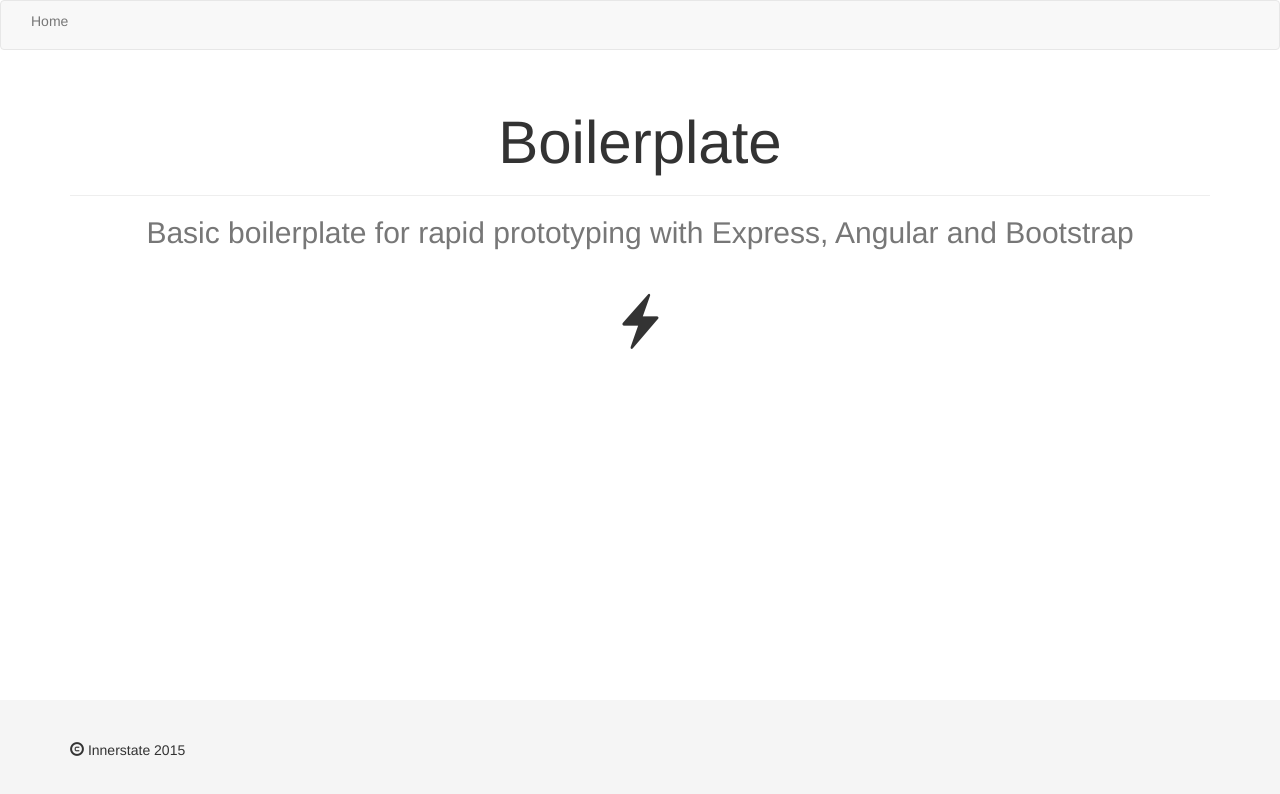
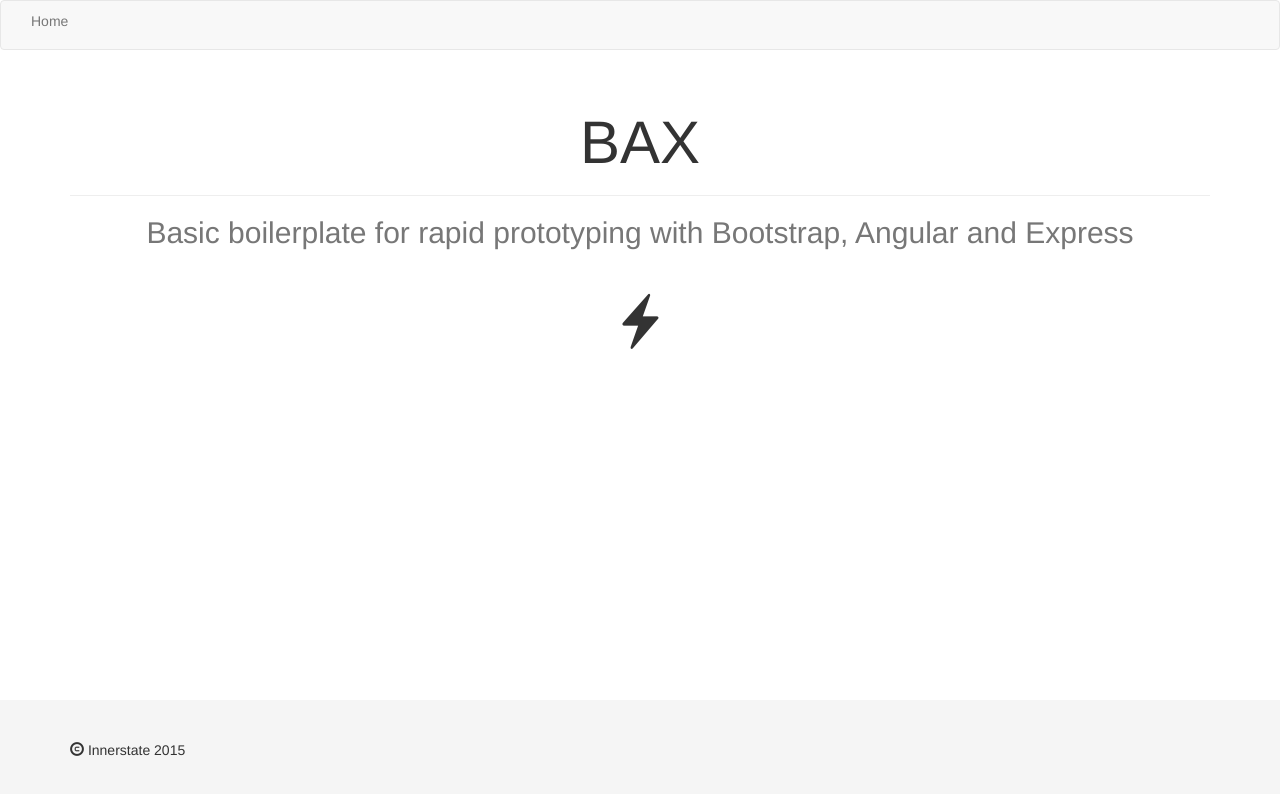
Before and after one commit to bodhisatva/whee, a website: page app/views/index.html in a window 1280 px wide. Drawn offline with nearby package versions, Linux system fonts and the light colour scheme; some packages are replaced by stand-ins of ours; files whose address does not match are found by name.

Commit message:
renamed project

```diff
--- a/app/router/main.js
+++ b/app/router/main.js
@@ -3,7 +3,7 @@ var router = express.Router();
 var path = require('path');
 
 router.get('/', function(req, res) {
-  res.render('index', {'title' : 'Boilerplate'});
+  res.render('index', {'title' : 'Bax'});
 });
 
 module.exports = router;
--- a/bower.json
+++ b/bower.json
@@ -1,8 +1,8 @@
 {
-  "name": "boilerplate",
+  "name": "Bax",
   "version": "0.0.1",
   "authors": "bodhisatva",
-  "description": "Basic boilerplate for rapid prototyping with Express, Angular and Bootstrap",
+  "description": "Basic boilerplate for rapid prototyping with Bootstrap, Angular and Express",
 
   "dependencies": {
     "angular-ui-router": "~0.2.13",
--- a/package.json
+++ b/package.json
@@ -1,7 +1,7 @@
 {
-  "name": "boilerplate",
+  "name": "Bax",
   "version": "0.0.1",
-  "description": "Basic boilerplate for rapid prototyping with Express, Angular and Bootstrap",
+  "description": "Basic boilerplate for rapid prototyping with Bootstrap, Angular and Express",
   "main": "gruntfile.js",
   "scripts": {
     "test": "echo \"Error: no test specified\" && exit 1",
--- a/public/modules/core/views/home.html
+++ b/public/modules/core/views/home.html
@@ -1,6 +1,6 @@
 <div class="page-header">
-  <h1 class="text-center title">Boilerplate</h1>
+  <h1 class="text-center title">BAX</h1>
 </div>
 <div>
-  <h2 class="text-center text-muted">Basic boilerplate for rapid prototyping with Express, Angular and Bootstrap</h2>
+  <h2 class="text-center text-muted">Basic boilerplate for rapid prototyping with Bootstrap, Angular and Express </h2>
 </div>
```
